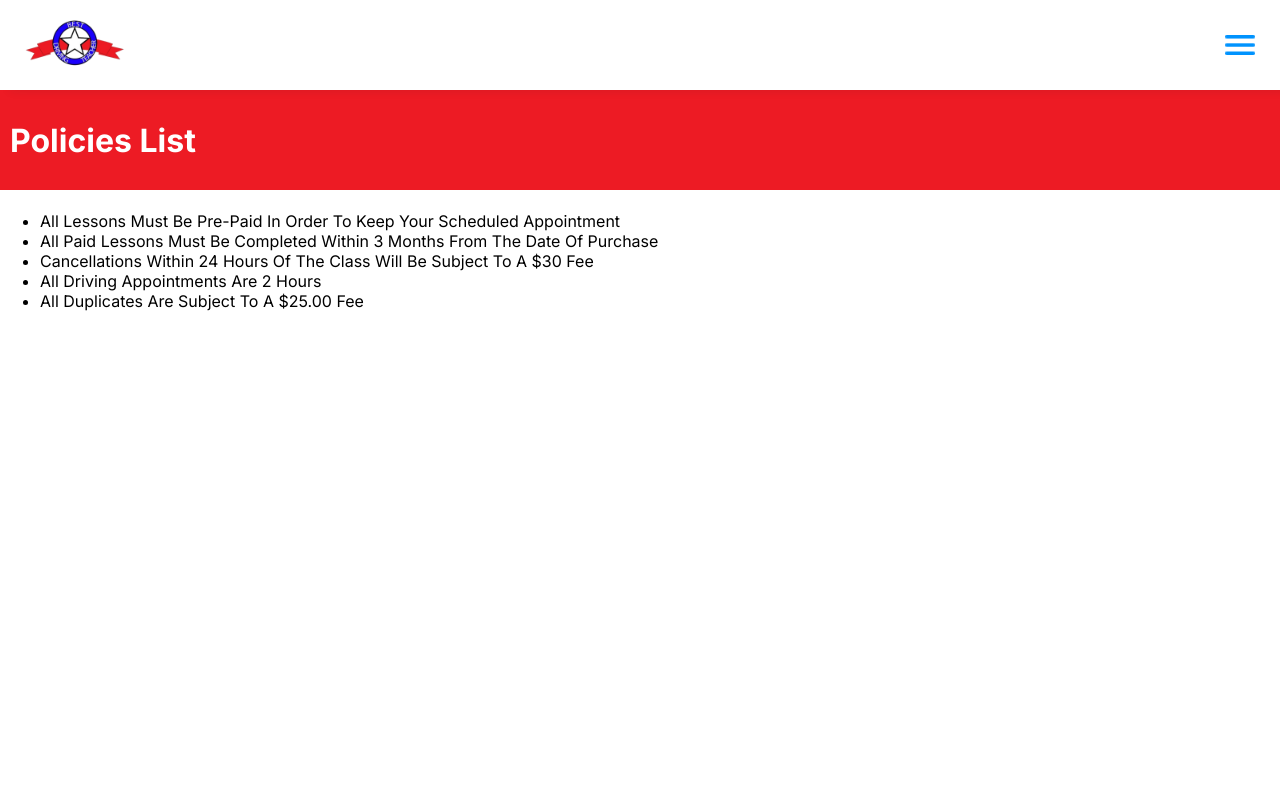
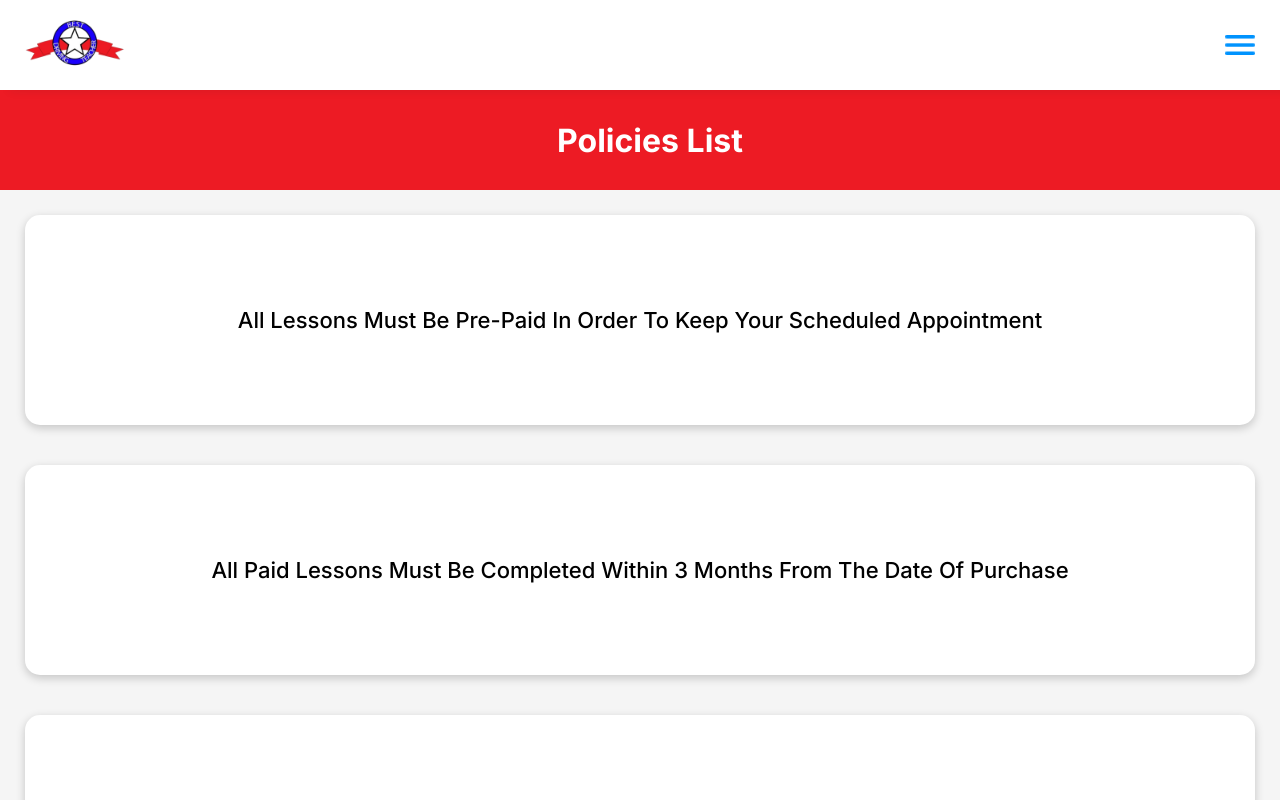
Before and after one commit to mannysanz715/BestDrivingTeacherFront, a React (Vite) app: page /policies in a window 1280 px wide. Shown: the top 800 px of the page. Built offline with nearby package versions, Linux system fonts and the light colour scheme.

Commit message:
Style Policies Page

```diff
--- a/src/components/Policies/Policies.css
+++ b/src/components/Policies/Policies.css
@@ -8,10 +8,32 @@
   width: 100%;
   height: 80px;
   padding: 10px;
+  margin-bottom: 0;
   color: white;
   display: flex;
   align-items: center;
+  justify-content: center;
 }
 .policies-list{
+  list-style: none;
+  display: flex;
+  flex-direction: column;
+  gap: 40px;
+  background-color: whitesmoke;
+  margin: 0;
+  padding: 25px;
+}
 
+.policy-item{
+  background-color: white;
+  padding: 30px;
+  height: 150px;
+  font-size: 22px;
+  font-weight: 500;
+  text-align: center;
+  display: flex;
+  justify-content: center;
+  align-items: center;
+  border-radius: 15px;
+  box-shadow: 0 3px 10px rgb(0 0 0 / 0.2);
 }
--- a/src/components/Policies/Policies.jsx
+++ b/src/components/Policies/Policies.jsx
@@ -4,11 +4,11 @@ const Policies = () => {
     <div className='policies-container'>
       <h1 className='policies-heading'>Policies List</h1>
       <ul className="policies-list">
-        <li className="policy-item">All Lessons Must Be Pre-Paid In Order To Keep Your Scheduled Appointment</li>
-        <li>All Paid Lessons Must Be Completed Within 3 Months From The Date Of Purchase</li>
-        <li>Cancellations Within 24 Hours Of The Class Will Be Subject To A $30 Fee</li>
-        <li>All Driving Appointments Are 2 Hours</li>
-        <li>All Duplicates Are Subject To A $25.00 Fee</li>
+        <li className='policy-item'>All Lessons Must Be Pre-Paid In Order To Keep Your Scheduled Appointment</li>
+        <li className='policy-item'>All Paid Lessons Must Be Completed Within 3 Months From The Date Of Purchase</li>
+        <li className='policy-item'>Cancellations Within 24 Hours Of The Class Will Be Subject To A $30 Fee</li>
+        <li className='policy-item'>All Driving Appointments Are 2 Hours</li>
+        <li className='policy-item'>All Duplicates Are Subject To A $25.00 Fee</li>
       </ul>
     </div>
 )
```
